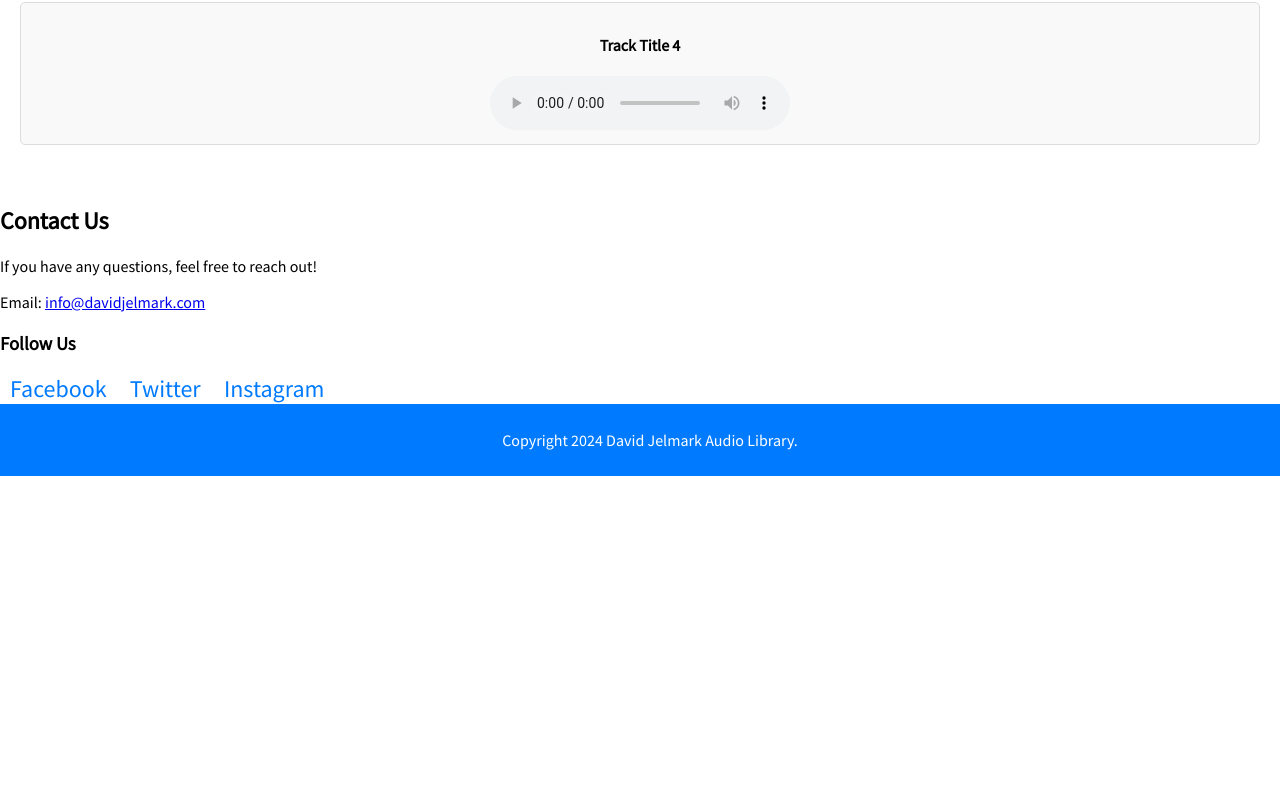
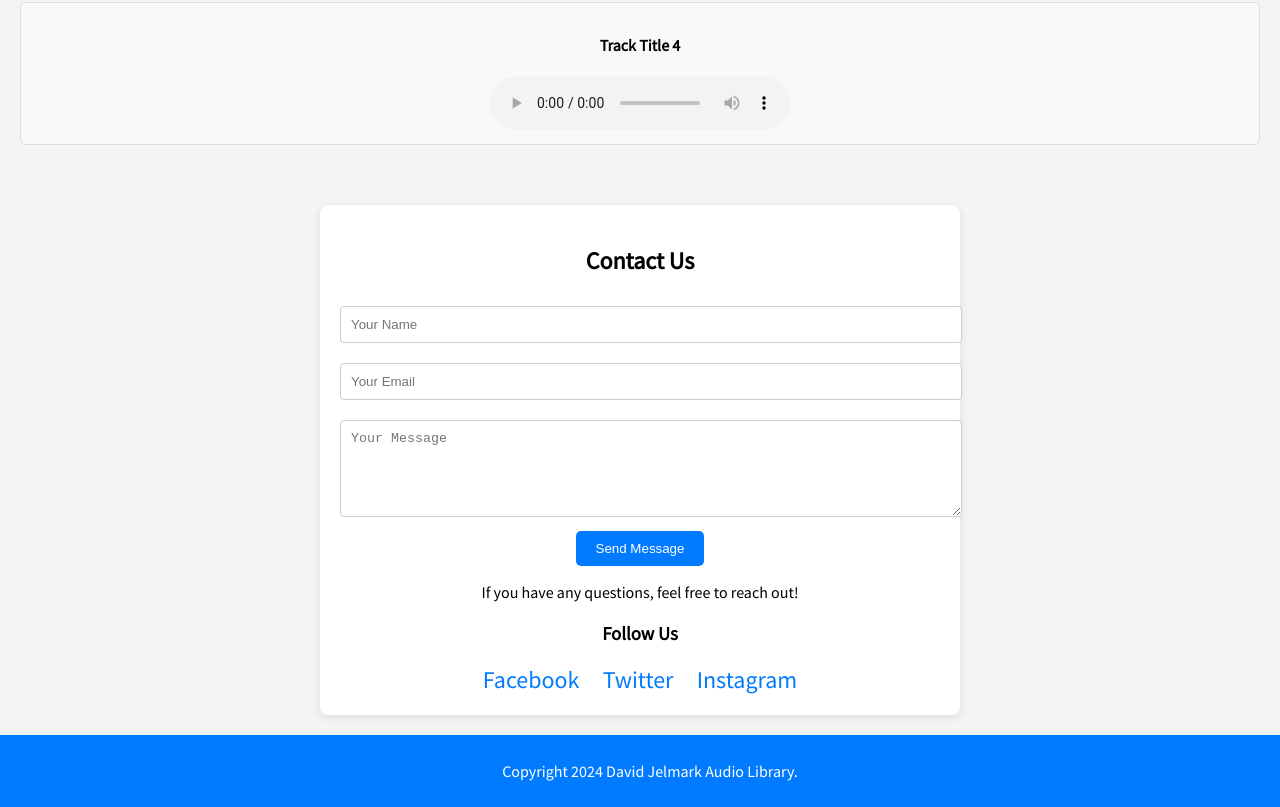
Before and after one commit to davidjelmark/library, a plain HTML site: page index.html in a window 1280 px wide. Shown: the part 1029-1836 px from the top of the page. Before the commit the page ends 1505 px from the top, so only its background shows below. Drawn offline with Linux system fonts and the light colour scheme.

Commit message:
index.html

```diff
--- a/index.html
+++ b/index.html
@@ -11,6 +11,7 @@
             font-family: 'Source Sans Pro', sans-serif;
             margin: 0;
             padding: 0;
+            background-color: #f4f4f4;
         }
         .header {
             background-color: #007BFF;
@@ -53,6 +54,36 @@
             border-radius: 5px;
             padding: 10px;
             background-color: #f9f9f9;
+        }
+        .contact-section {
+            text-align: center;
+            margin: 20px auto;
+            padding: 20px;
+            background-color: #fff;
+            border-radius: 8px;
+            box-shadow: 0 2px 10px rgba(0, 0, 0, 0.1);
+            max-width: 600px;
+        }
+        .contact-section h2 {
+            margin-bottom: 20px;
+        }
+        .contact-section input, .contact-section textarea {
+            width: 100%;
+            padding: 10px;
+            margin: 10px 0;
+            border: 1px solid #ccc;
+            border-radius: 4px;
+        }
+        .contact-section button {
+            background-color: #007BFF;
+            color: white;
+            border: none;
+            padding: 10px 20px;
+            border-radius: 5px;
+            cursor: pointer;
+        }
+        .contact-section button:hover {
+            background-color: #0056b3;
         }
         footer {
             background-color: #007BFF;
@@ -97,8 +128,13 @@
 
         <section class="contact-section" id="contact-section">
             <h2>Contact Us</h2>
+            <form id="contact-form" onsubmit="sendMessage(event)">
+                <input type="text" id="name" placeholder="Your Name" required>
+                <input type="email" id="email" placeholder="Your Email" required>
+                <textarea id="message" rows="5" placeholder="Your Message" required></textarea>
+                <button type="submit">Send Message</button>
+            </form>
             <p>If you have any questions, feel free to reach out!</p>
-            <p>Email: <a href="mailto:info@davidjelmark.com">info@davidjelmark.com</a></p>
 
             <div class="social-media">
                 <h3>Follow Us</h3>
@@ -153,6 +189,18 @@
 
         // Call the function to display audio tracks on page load
         displayAudioTracks();
+
+        // Function to send message (demo function, will not actually send an email)
+        function sendMessage(event) {
+            event.preventDefault();
+            const name = document.getElementById('name').value;
+            const email = document.getElementById('email').value;
+            const message = document.getElementById('message').value;
+
+            // Replace the following line with actual email sending logic
+            alert(`Message sent from ${name} (${email}): ${message}`);
+            document.getElementById('contact-form').reset(); // Clear the form
+        }
     </script>
 </body>
 </html>
```
